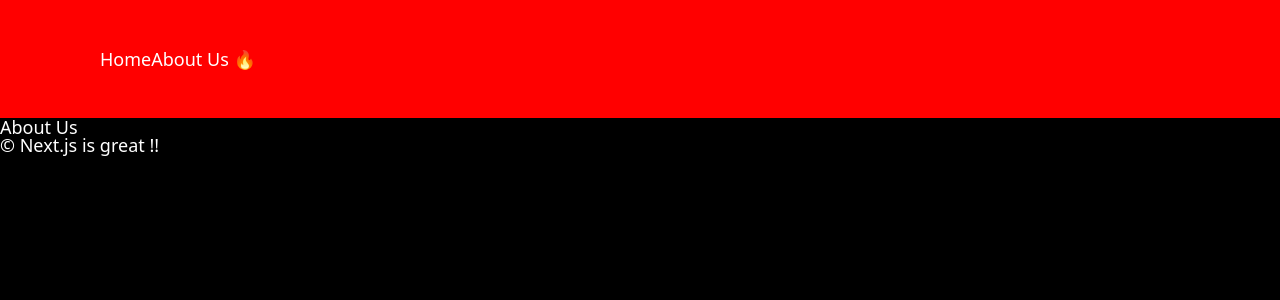
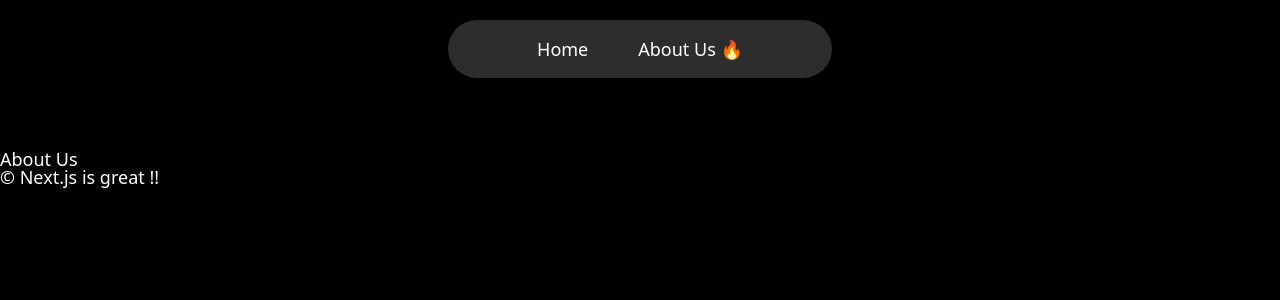
Before and after one commit to DevGisoun/learn-nextjs14, a Next.js app: page /about-us in a window 1280 px wide. Shown: the top 300 px of the page. Built offline with nearby package versions, Linux system fonts and the light colour scheme.

Commit message:
#4.2 Movie Styles

```diff
--- a/components/navigation.tsx
+++ b/components/navigation.tsx
@@ -9,7 +9,7 @@
 
   return(
     <nav className={styles.nav}>
-      <ul className={styles.list}>
+      <ul>
         <li>
           <Link href="/">Home</Link> {path === '/' ? '🔥' : ''}
         </li>
--- a/styles/global.css
+++ b/styles/global.css
@@ -124,7 +124,7 @@
 }
 
 body {
-  background-color: black;
+  padding-top: 150px;
   font-family:
     system-ui,
     -apple-system,
@@ -137,6 +137,7 @@
     "Open Sans",
     "Helvetica Neue",
     sans-serif;
+  background-color: black;
   color: white;
   font-size: 18px;
 }
--- a/styles/navigation.module.css
+++ b/styles/navigation.module.css
@@ -1,8 +1,28 @@
 .nav {
-  background-color: red;
-  padding: 50px 100px;
+  background-color: #2d2d2d;
+  position: fixed;
+  width: 30%;
+  margin: 0 auto;
+  top: 20px;
+  border-radius: 50px;
+  padding: 20px 0px;
+  left: 50%;
+  z-index: 10;
+  transform: translateX(-50%);
 }
 
-.list {
+.nav ul {
   display: flex;
+  justify-content: center;
+  gap: 50px;
 }
+
+.nav ul li {
+  list-style: none;
+  transform: none;
+  transition: all 0.1s ease-in-out;
+}
+
+.nav ul li:hover {
+  transform: scale(1.05);
+}
```
Also changed, not shown: app/(home)/page.tsx (+4 -7 lines), components/movie.tsx (added, +26 -0 lines), styles/home.module.css (added, +8 -0 lines), styles/movie.module.css (added, +26 -0 lines).
